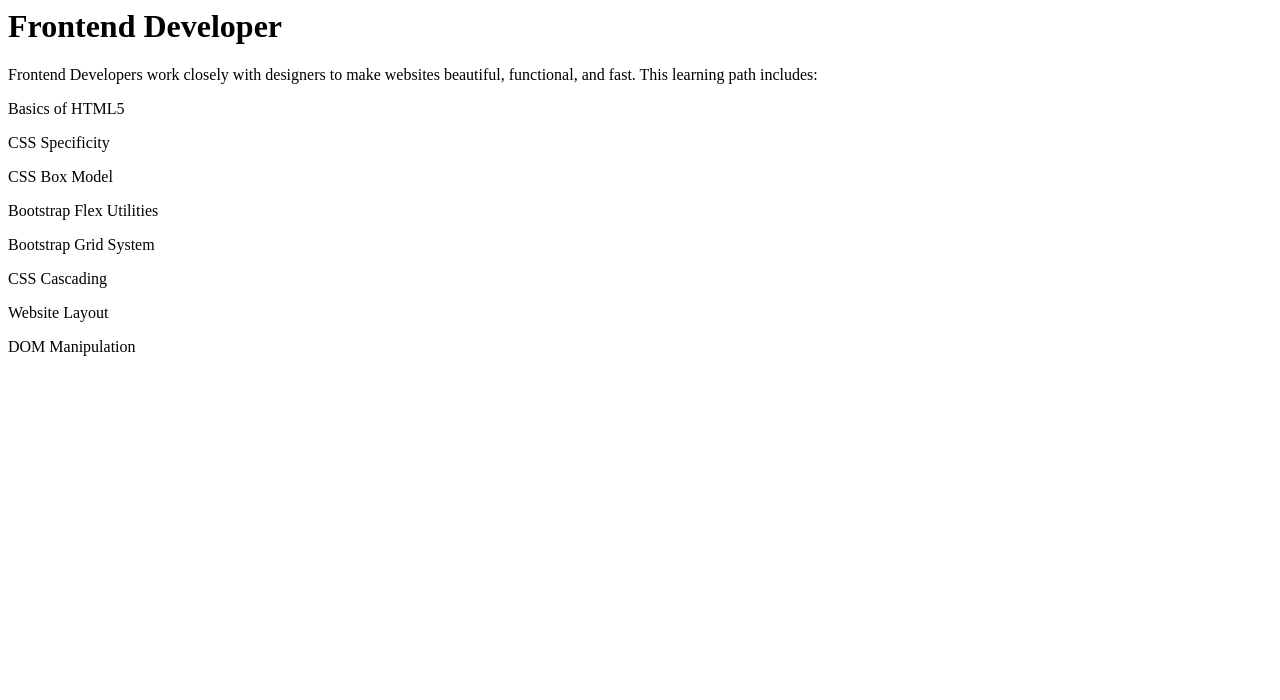
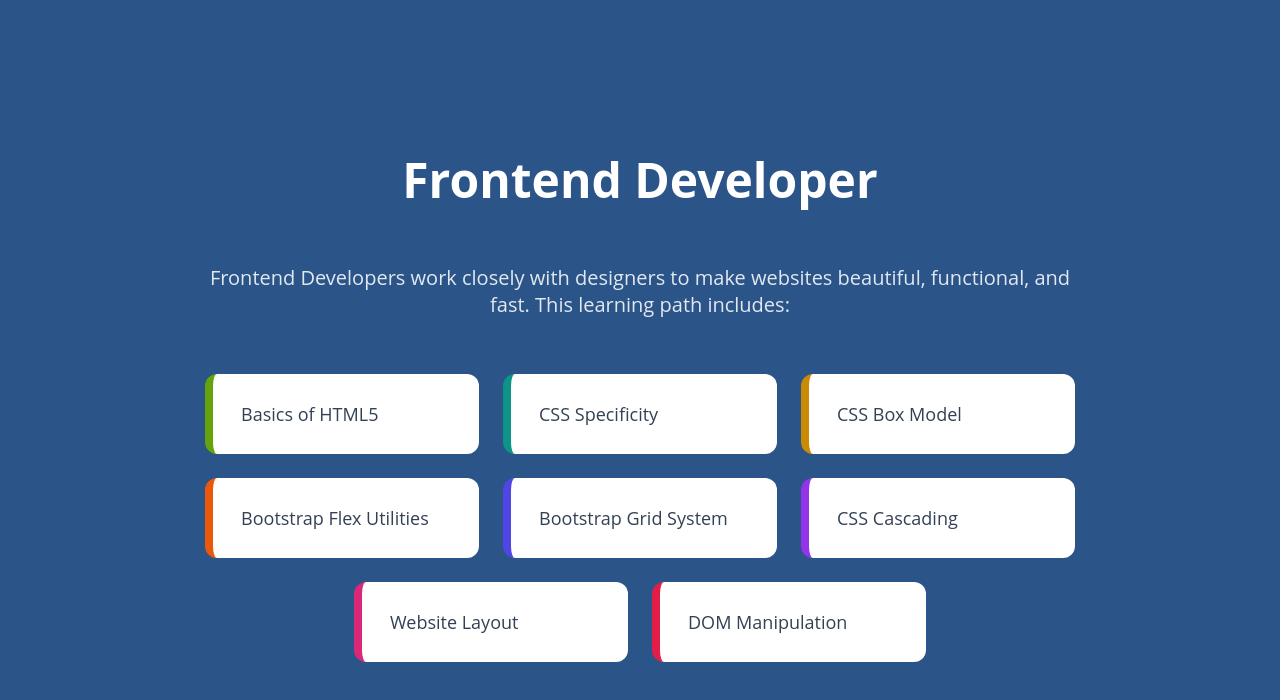
Before and after one commit to fayaz35341/Frontend-Developer, a plain HTML site: page index.html in a window 1280 px wide. Drawn offline with Linux system fonts and the light colour scheme.

Commit message:
new update

```diff
--- a/index.css
+++ b/index.css
@@ -1,3 +1,4 @@
+
 body {
   margin: 0px;
 }
@@ -5,105 +6,82 @@ body {
 .bg-container {
   display: flex;
   flex-direction: column;
+  justify-content: center;
   align-items: center;
-    background-image: linear-gradient(to right, #659ebc, #2aaba8, #2aaba8);
+  font-family: "Open Sans";
+  background-color: #2b5489;
   min-height: 100vh;
-    padding-top: 100px;
 }
 
 .heading {
   color: white;
-    font-family: "Open Sans";
   width: 90%;
   max-width: 900px;
+  text-align: center;
+  font-size: 48px;
 }
 
 .description {
-    color: white;
-    font-family: "Open Sans";
+  color: #e2e8f0;
+  margin-bottom: 56px;
   width: 90%;
   max-width: 900px;
-    margin-bottom: 48px;
+  text-align: center;
+  font-size: 20px;
 }
 
 .cards-container {
   display: flex;
   flex-wrap: wrap;
+  justify-content: center;
   width: 90%;
   max-width: 900px;
 }
 
 .card {
-    width: 230px;
   background-color: white;
-    padding: 16px;
-    margin-right: 30px;
-    margin-bottom: 30px;
-    border-radius: 16px;
+  width: 210px;
+  border-radius: 12px;
+  padding-top: 10px;
+  padding-bottom: 10px;
+  padding-right: 28px;
+  padding-left: 28px;
+  margin-bottom: 24px;
   font-family: "Open Sans";
-    font-size: 16px;
+  margin-left: 12px;
+  margin-right: 12px;
+  font-size: 18px;
+  color: #334155;
 }
 
-  .card-background-container {
-    display: flex;
-    justify-content: flex-end;
-    align-items: flex-end;
-    height: 150px;
-    width: 100%;
-    background-size: cover;
-    border-radius: 16px;
+.border-green {
+  border-left: 8px solid #65a30d;
 }
 
-  .nike-bg-image-1 {
-    background-image: url("https://assets.ccbp.in/frontend/intermediate-rwd/nike-shoes-1-img.png");
+.border-dark-green {
+  border-left: 8px solid #0d9488;
 }
 
-  .nike-bg-image-2 {
-    background-image: url("https://assets.ccbp.in/frontend/intermediate-rwd/nike-shoes-2-img.png");
+.border-dark-yellow {
+  border-left: 8px solid #ca8a04;
 }
 
-  .nike-bg-image-3 {
-    background-image: url("https://assets.ccbp.in/frontend/intermediate-rwd/nike-shoes-3-img.png");
+.border-orange {
+  border-left: 8px solid #ea580c;
 }
 
-  .card-description{
-    font-size: 16px;
-    color: #594d6d;
+.border-blue {
+  border-left: 8px solid #4f46e5;
 }
 
-  .badge {
-    background-color: #f7941d;
-    color: white;
-    padding-top: 4px;
-    padding-right: 15px;
-    padding-bottom: 4px;
-    padding-left: 15px;
-    font-size: 12px;
-    border-radius: 16px;
-    margin-right: 8px;
-    margin-bottom: 6px;
+.border-violet {
+  border-left: 8px solid #9333ea;
 }
 
-  .icon-container {
-    display: flex;
-    justify-content: center;
-    align-items: center;
-    background-color: #659ebc;
-    width: 56px;
-    height: 56px;
-    border-radius: 100%;
+.border-pink {
+  border-left: 8px solid #db2777;
 }
 
-  .price {
-    font-weight: 700;
+.border-red {
+  border-left: 8px solid #e11d48;
 }
-
-  .card-footer-container {
-    display: flex;
-    justify-content: space-between;
-  }
-
-  .icon {
-    color: white;
-    font-size: 22px;
-  }
--- a/index.html
+++ b/index.html
@@ -1,5 +1,6 @@
 <html>
   <head>
+    <link rel="stylesheet" href="index.css">
     <meta name="viewport" content="width=device-width, initial-scale=1.0" />
   </head>
 
```
Lines whose indentation alone changed are shown as unchanged.
